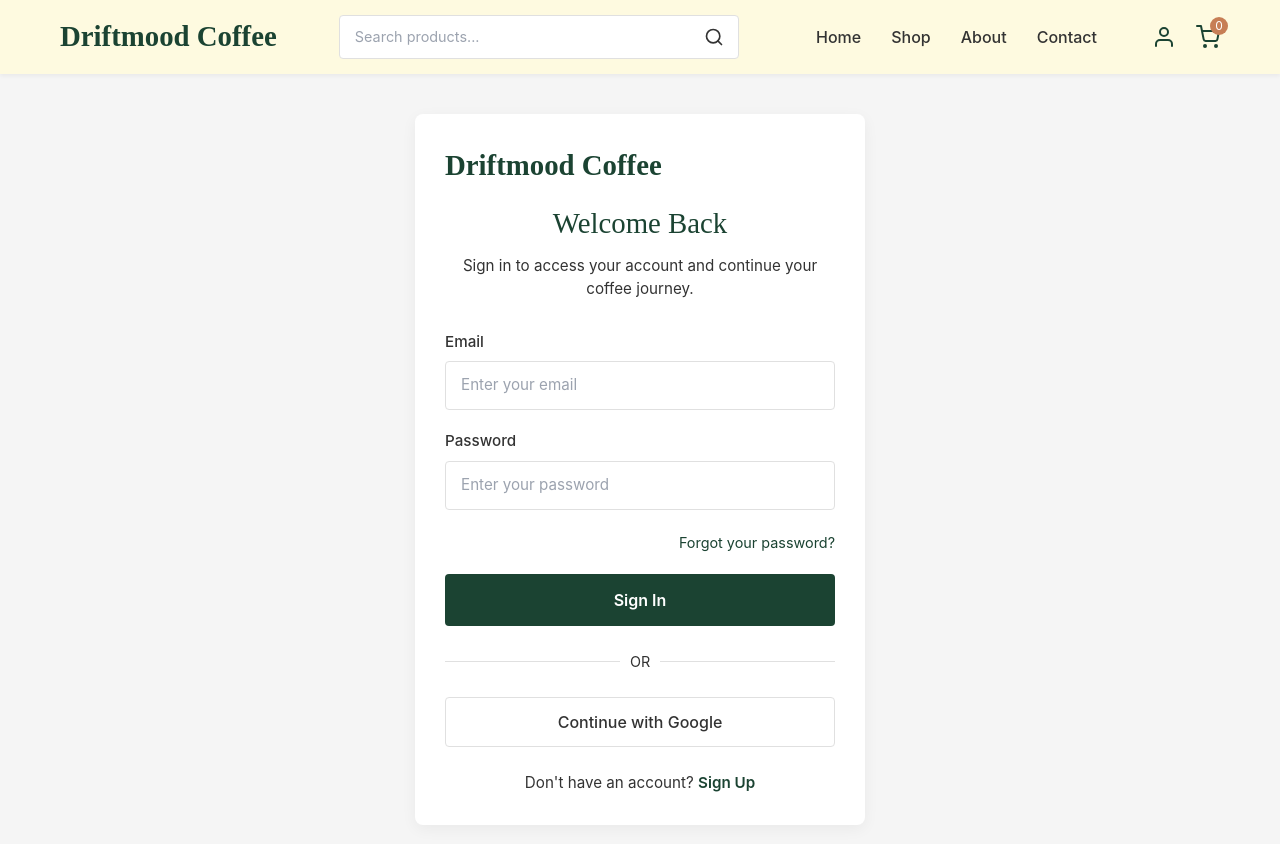
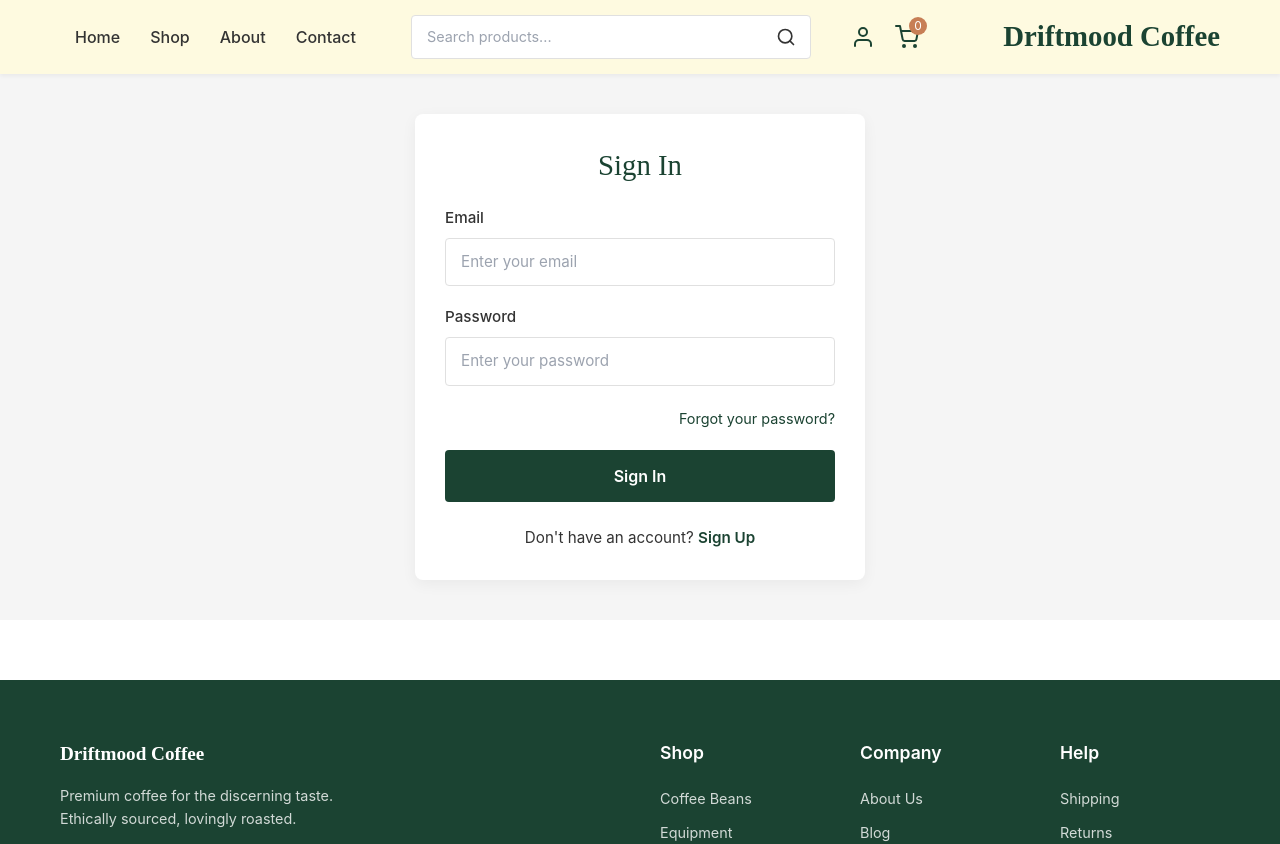
Before and after one commit to alimgrbz/CS308_fe_new, a React (Vite) app: page /login in a window 1280 px wide. Shown: the top 844 px of the page. Built offline with nearby package versions, Linux system fonts and the light colour scheme.

Commit message:
Refactor HomePage and LoginPage
Remove comments, "Our Passion for Coffee" section from HomePage, and simplify LoginPage. Use logo in the top right corner.

```diff
--- a/src/components/Navbar.jsx
+++ b/src/components/Navbar.jsx
@@ -11,10 +11,6 @@ const Navbar = () => {
   return (
     <nav className="navbar">
       <div className="navbar-container">
-        <Logo size="medium" />
-
-        <SearchBar />
-
         <div className="nav-menu-container">
           <div className="mobile-toggle" onClick={() => setIsOpen(!isOpen)}>
             <span></span>
@@ -37,6 +33,8 @@ const Navbar = () => {
             </li>
           </ul>
 
+          <SearchBar />
+
           <div className="nav-actions">
             <Link to="/login" className="nav-icon login-icon">
               <svg xmlns="http://www.w3.org/2000/svg" width="24" height="24" viewBox="0 0 24 24" fill="none" stroke="currentColor" strokeWidth="2" strokeLinecap="round" strokeLinejoin="round">
@@ -54,6 +52,10 @@ const Navbar = () => {
             </Link>
           </div>
         </div>
+
+        <div className="logo-container">
+          <Logo size="medium" />
+        </div>
       </div>
     </nav>
   );
--- a/src/pages/HomePage.jsx
+++ b/src/pages/HomePage.jsx
@@ -4,13 +4,11 @@ import { Link } from 'react-router-dom';
 import ProductCard from '../components/ProductCard';
 import '../styles/HomePage.css';
 
-// Sample featured products - replace with actual data in a real app
 const featuredProducts = [
   {
     id: 1,
     name: 'Sumatra Dark Roast',
     price: 16.99,
-    image: '',
     description: 'Bold, earthy flavors with low acidity and a smooth finish.',
     inStock: true
   },
@@ -18,7 +16,6 @@ const featuredProducts = [
     id: 2,
     name: 'Ethiopia Light Roast',
     price: 18.99,
-    image: '',
     description: 'Bright and fruity with notes of blueberry and citrus.',
     inStock: true
   },
@@ -26,7 +23,6 @@ const featuredProducts = [
     id: 3,
     name: 'Colombia Medium Roast',
     price: 15.99,
-    image: '',
     description: 'Sweet caramel notes with a hint of nuttiness and cocoa.',
     inStock: false
   },
@@ -34,7 +30,6 @@ const featuredProducts = [
     id: 4,
     name: 'Driftmood Espresso Blend',
     price: 17.99,
-    image: '',
     description: 'Rich, full-bodied blend perfect for espresso machines.',
     inStock: true
   }
@@ -98,19 +93,6 @@ const HomePage = () => {
         </div>
       </section>
 
-      <section className="about-section">
-        <div className="container">
-          <div className="about-content">
-            <div className="about-text">
-              <h2>Our Passion for Coffee</h2>
-              <p>At Driftmood Coffee, we believe that the perfect cup starts with the perfect bean. Our master roasters travel the world to find the highest quality, sustainably sourced coffee beans.</p>
-              <p>Each small batch is carefully roasted to bring out the unique character and flavor profile, resulting in a coffee experience like no other.</p>
-              <Link to="/about" className="button secondary">Learn More</Link>
-            </div>
-          </div>
-        </div>
-      </section>
-
       <section className="testimonials-section">
         <div className="container">
           <h2 className="section-title">What Our Customers Say</h2>
--- a/src/pages/LoginPage.jsx
+++ b/src/pages/LoginPage.jsx
@@ -2,7 +2,6 @@
 import React, { useState } from 'react';
 import { Link } from 'react-router-dom';
 import '../styles/LoginPage.css';
-import Logo from '../components/Logo';
 
 const LoginPage = () => {
   const [isLogin, setIsLogin] = useState(true);
@@ -56,7 +55,6 @@ const LoginPage = () => {
 
     if (validateForm()) {
       console.log('Form is valid:', formData);
-      // Here you would typically make an API call to authenticate the user
       if (isLogin) {
         console.log('Logging in user with:', formData.email);
       } else {
@@ -73,15 +71,7 @@ const LoginPage = () => {
   return (
     <div className="login-page">
       <div className="auth-container">
-        <div className="auth-header">
-          <Logo size="medium" />
-          <h2>{isLogin ? 'Welcome Back' : 'Create an Account'}</h2>
-          <p>
-            {isLogin
-              ? 'Sign in to access your account and continue your coffee journey.'
-              : 'Join Driftmood Coffee and discover the world of premium coffee.'}
-          </p>
-        </div>
+        <h2>{isLogin ? 'Sign In' : 'Create Account'}</h2>
 
         <form onSubmit={handleSubmit} className="auth-form">
           {!isLogin && (
@@ -154,14 +144,6 @@ const LoginPage = () => {
             {isLogin ? 'Sign In' : 'Create Account'}
           </button>
 
-          <div className="auth-divider">
-            <span>OR</span>
-          </div>
-
-          <button type="button" className="social-auth-button">
-            Continue with Google
-          </button>
-
           <div className="toggle-auth-mode">
             {isLogin ? "Don't have an account? " : "Already have an account? "}
             <button type="button" onClick={toggleMode}>
--- a/src/styles/LoginPage.css
+++ b/src/styles/LoginPage.css
@@ -1,7 +1,7 @@
 
 .login-page {
   padding: 40px 0;
-  min-height: calc(100vh - 70px - 400px); /* Adjust based on navbar and footer height */
+  min-height: calc(100vh - 70px - 400px);
   display: flex;
   align-items: center;
   justify-content: center;
@@ -18,22 +18,12 @@
   margin: 0 auto;
 }
 
-.auth-header {
+.auth-container h2 {
+  font-size: 1.8rem;
   text-align: center;
-  margin-bottom: 30px;
-}
-
-.auth-header h2 {
-  font-size: 1.8rem;
-  margin: 15px 0 10px;
+  margin-bottom: 20px;
   color: var(--forest-green);
   font-family: 'Playfair Display', serif;
-}
-
-.auth-header p {
-  color: var(--dark-gray);
-  font-size: 0.95rem;
-  margin-bottom: 0;
 }
 
 .auth-form {
@@ -108,45 +98,6 @@
   background-color: #2d6a4f;
 }
 
-.auth-divider {
-  display: flex;
-  align-items: center;
-  text-align: center;
-  margin: 25px 0;
-}
-
-.auth-divider::before,
-.auth-divider::after {
-  content: '';
-  flex: 1;
-  border-bottom: 1px solid var(--medium-gray);
-}
-
-.auth-divider span {
-  padding: 0 10px;
-  font-size: 0.9rem;
-  color: var(--dark-gray);
-}
-
-.social-auth-button {
-  display: flex;
-  align-items: center;
-  justify-content: center;
-  gap: 10px;
-  padding: 12px;
-  border: 1px solid var(--medium-gray);
-  border-radius: 4px;
-  background-color: white;
-  font-weight: 500;
-  cursor: pointer;
-  transition: background-color 0.3s;
-  color: var(--dark-gray);
-}
-
-.social-auth-button:hover {
-  background-color: var(--light-gray);
-}
-
 .toggle-auth-mode {
   margin-top: 25px;
   text-align: center;
--- a/src/styles/Navbar.css
+++ b/src/styles/Navbar.css
@@ -15,11 +15,19 @@
   max-width: 1200px;
   margin: 0 auto;
   padding: 0 20px;
+  position: relative;
+}
+
+.logo-container {
+  position: absolute;
+  right: 20px;
+  top: 0;
 }
 
 .nav-menu-container {
   display: flex;
   align-items: center;
+  flex: 1;
 }
 
 .nav-menu {
@@ -128,4 +136,9 @@
   .nav-item {
     margin: 10px 0;
   }
+
+  .logo-container {
+    position: static;
+    margin-left: auto;
+  }
 }
```
